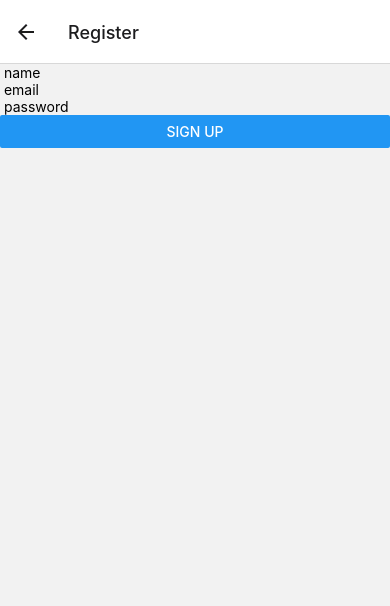
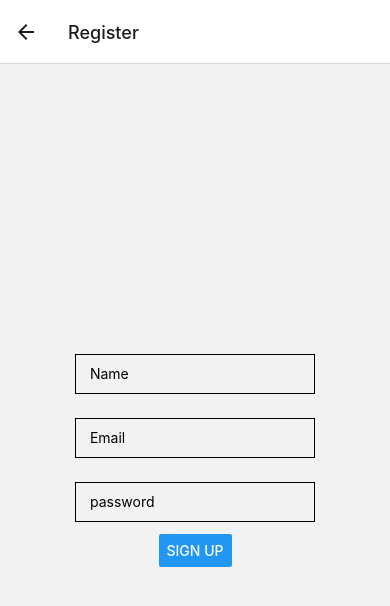
Before and after one commit to miles-akio/CECS443-MusicLoversApplication, a React Native app: screen / in a window 390 px wide. Both pictures are taken after a click on the button "REGISTER". Shown: the top 606 px of the page. Built offline with nearby package versions, Linux system fonts and the light colour scheme.

Commit message:
Added TextInput views with styling and padding to Regidster.js

```diff
--- a/components/auth/Register.js
+++ b/components/auth/Register.js
@@ -1,5 +1,5 @@
 import React, {Component} from 'react'
-import { View, Button, TextInput } from 'react-native'
+import { View, Button, TextInput, StyleSheet } from 'react-native'
 // TODO: Resolve Firebase imports
 import firebase from 'firebase/app';
 import { getAuth, createUserWithEmailAndPassword } from "firebase/auth";
@@ -35,20 +35,24 @@ export class Register extends Component {
 
     render() {
       return (
-      <View>
+        <View style={{ flex: 1, alignItems: 'center', justifyContent: 'center' }}>
           <TextInput
+              // Formatting the appearance
+              style={styles.input}
               // When empty this is the value thats filled
-            placeholder = " name"
+              placeholder = " Name"
               // JS assumes that the argugment we pass is same as the variable we created
               onChangeText={(name)=> this.setState({name})}
           />
 
           <TextInput
-            placeholder = " email"
+              style={styles.input}
+              placeholder = " Email"
               onChangeText={(name)=> this.setState({email})}
           />
 
           <TextInput
+              style={styles.input}
               placeholder = " password"
               secureEntry = {true} // secures passowrd text
               onChangeText={(name)=> this.setState({password})}
@@ -64,4 +68,13 @@ export class Register extends Component {
     }
   }
 
+  const styles = StyleSheet.create({
+    input: {
+      height: 40,
+      margin: 12,
+      borderWidth: 1,
+      padding: 10,
+    },
+  });
+
 export default Register;
```
Also changed, not shown: 1 other file (tests, documents, lock files or other folders). Lines whose indentation alone changed are shown as unchanged.
